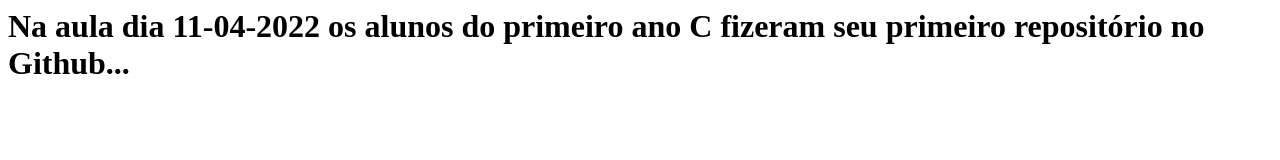
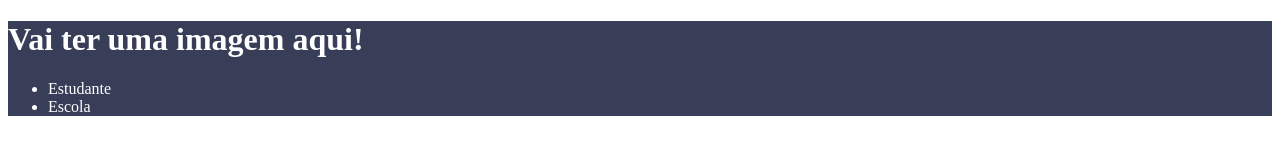
Before and after one commit to Witor-WT/Primeiro-Reposit-rio, a plain HTML site: page index.html in a window 1280 px wide. Drawn offline with Linux system fonts and the light colour scheme.

Commit message:
Iniciei oo cabeçalho!!!

```diff
--- a/index.html
+++ b/index.html
@@ -1,3 +1,19 @@
-<html>
-  <h1>Na aula dia 11-04-2022 os alunos do primeiro ano C fizeram seu primeiro repositório no Github...
-    <html>
+<!DOCTYPE html>
+<html lang="pt-br">
+<head>
+    <meta charset="UTF-8">
+    <meta http-equiv="X-UA-Compatible" content="IE=edge">
+    <meta name="viewport" content="width=device-width, initial-scale=1.0">
+    <title>Document</title>
+    <link rel="stylesheet" href="style.css">
+</head>
+<body>
+    <header>
+<h1>Vai ter uma imagem aqui!</h1>
+<ul>
+    <li>Estudante</li>
+    <li>Escola</li>
+</ul>
+</header>
+</body>
+</html>
--- /dev/null
+++ b/style.css
@@ -0,0 +1,4 @@
+header {
+    background-color: #383d58;
+    color: white;
+}
```
